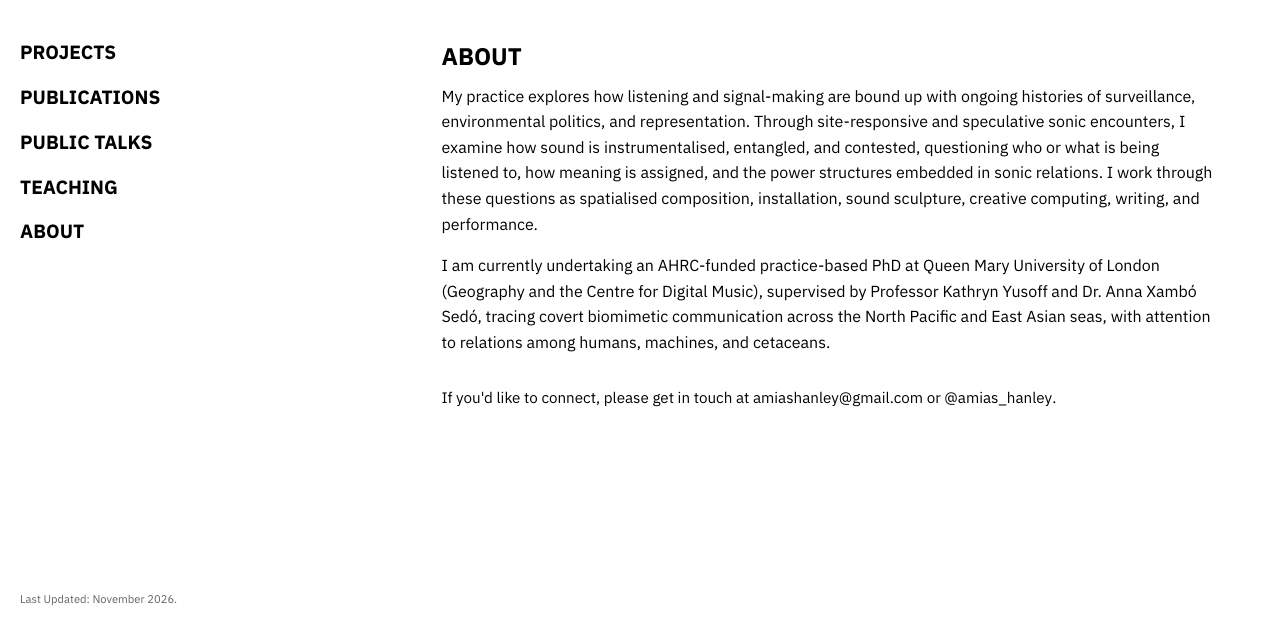
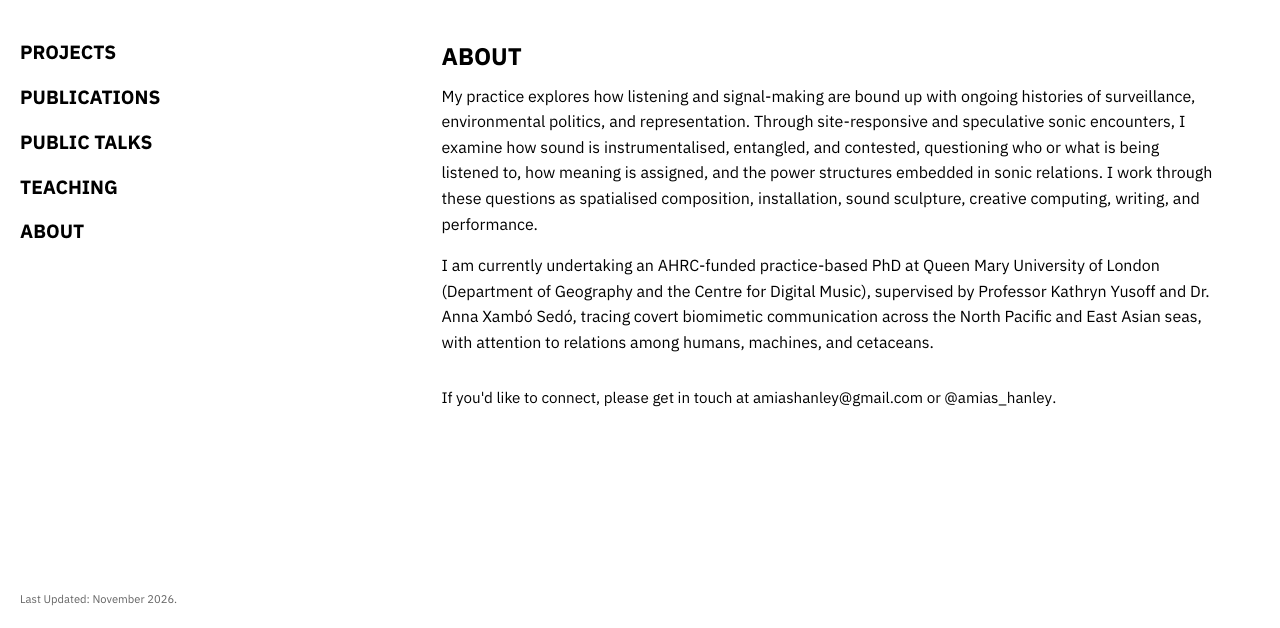
Before and after one commit to amiashanley/amiashanley-website, a plain HTML site: page about/about.html in a window 1280 px wide. Shown: the part 172-800 px from the top of the page. Drawn offline with Linux system fonts and the light colour scheme.

Commit message:
Add department

```diff
--- a/about/about.html
+++ b/about/about.html
@@ -67,7 +67,7 @@
                             composition, installation, sound sculpture, creative computing, writing, and performance.
                         </p>
                         <p>I am currently undertaking an AHRC-funded practice-based PhD at Queen Mary University of
-                            London (Geography and the Centre for Digital Music), supervised by Professor Kathryn Yusoff and Dr. Anna Xambó Sedó, tracing covert biomimetic communication across the North Pacific and East Asian
+                            London (Department of Geography and the Centre for Digital Music), supervised by Professor Kathryn Yusoff and Dr. Anna Xambó Sedó, tracing covert biomimetic communication across the North Pacific and East Asian
                             seas, with attention to relations among humans, machines, and cetaceans.</p>
                     </div>
 
```
